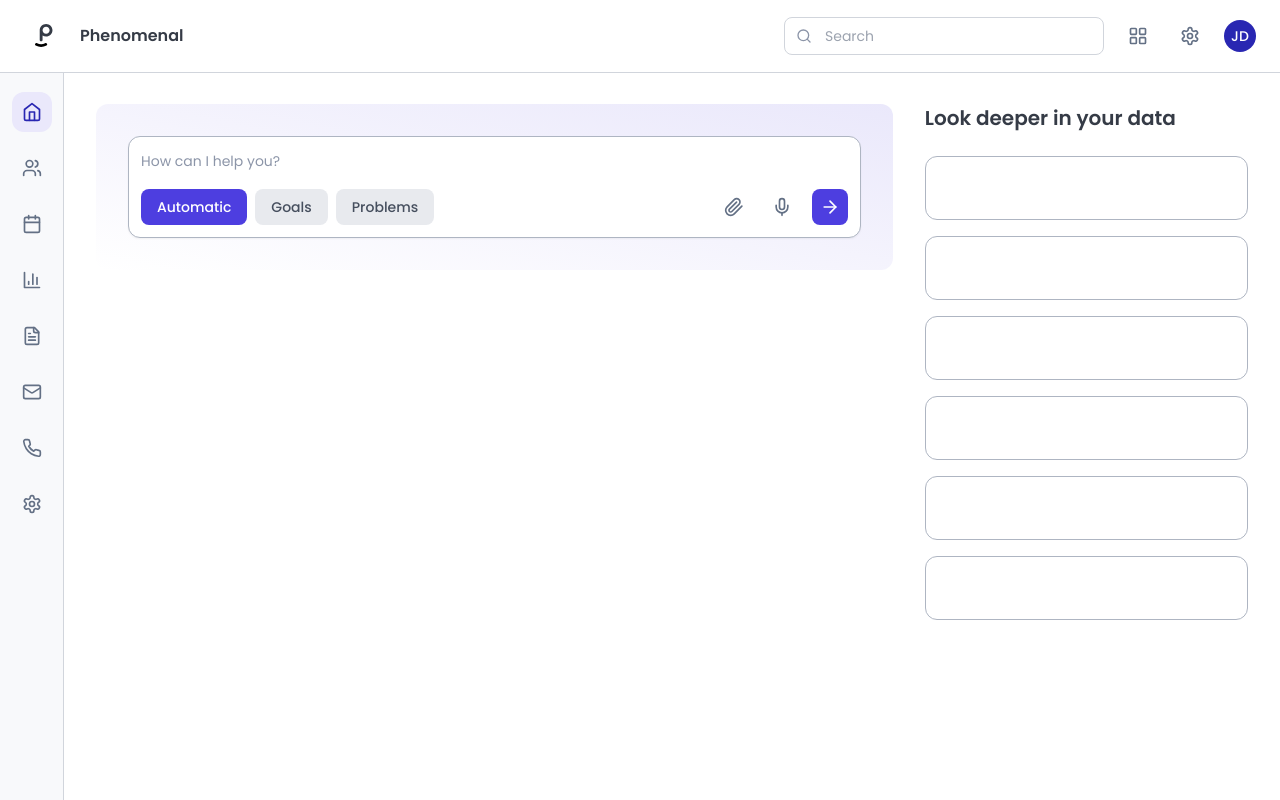
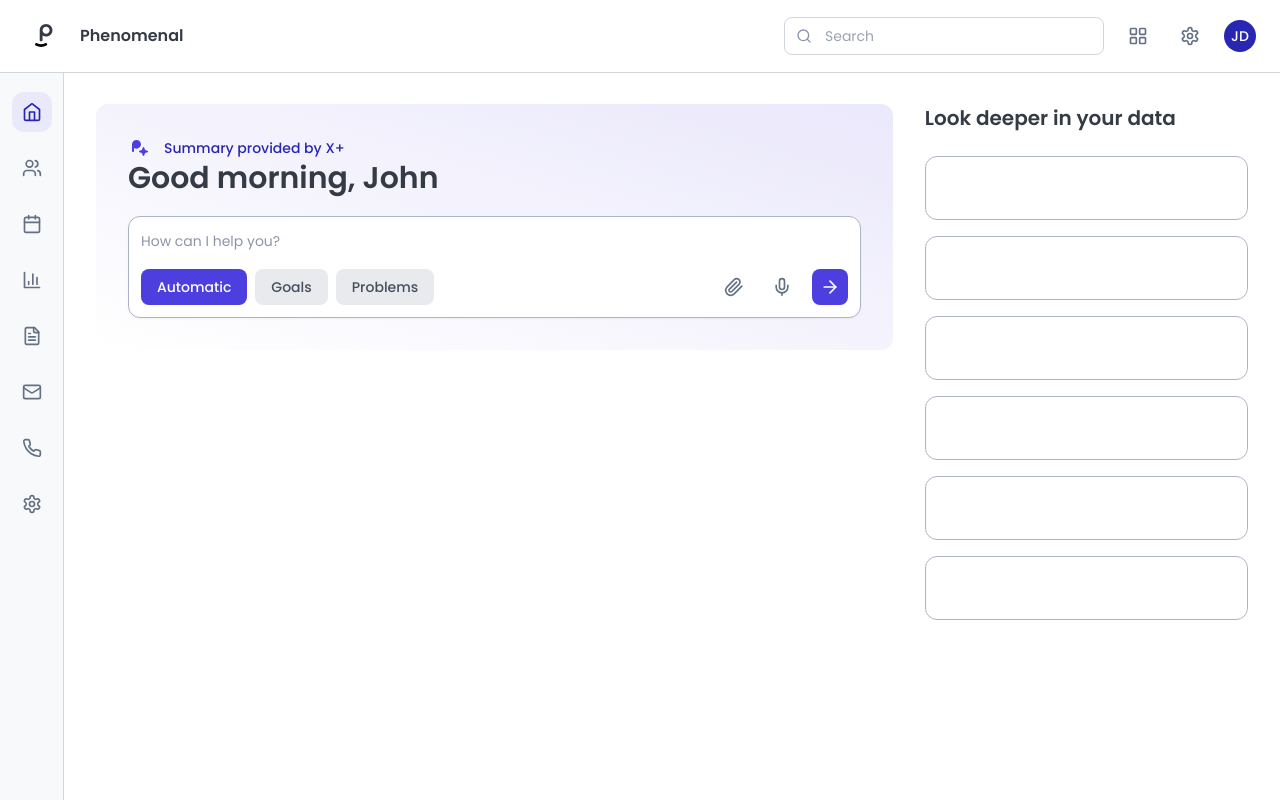
Before and after one commit to pdr-21/ph-style-guide, a React (Vite) app: page / in a window 1280 px wide. Built offline with nearby package versions, Linux system fonts and the light colour scheme.

Commit message:
Updated Dashboard.tsx

```diff
--- a/src/pages/Dashboard.tsx
+++ b/src/pages/Dashboard.tsx
@@ -21,7 +21,20 @@ const Dashboard: React.FC = () => {
           {/* Gradient container */}
           <div className="flex flex-col gap-5 bg-gradient-to-bl from-b-40 to-white rounded-2xl p-8 mb-6">
             {/* Summary header with icon */}
+            <div claddName="flex flex-col gap-3">
+              <div className="flex items-center">
+                <SparkleIcon className="mr-3" />
+                <span className="text-sm font-poppins font-medium text-b-300">
+                  Summary provided by X+
+                </span>
+              </div>
 
+              {/* Greeting */}
+              <h1 className="text-3xl font-poppins font-semibold text-n-500">
+                {getGreeting()}, John
+              </h1>
+
+            </div>
             {/* Chat Input Component */}
             <ChatInput />
           </div>
```
